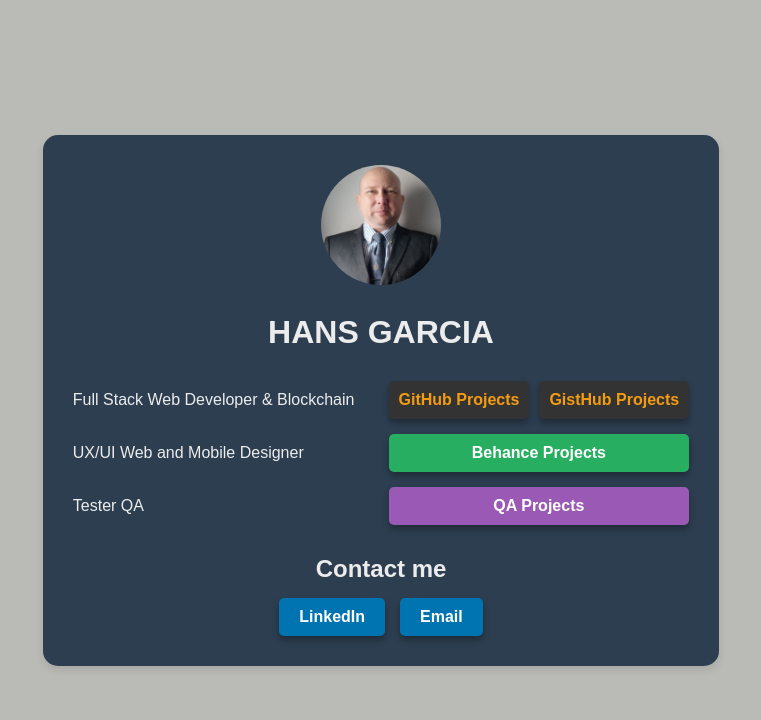
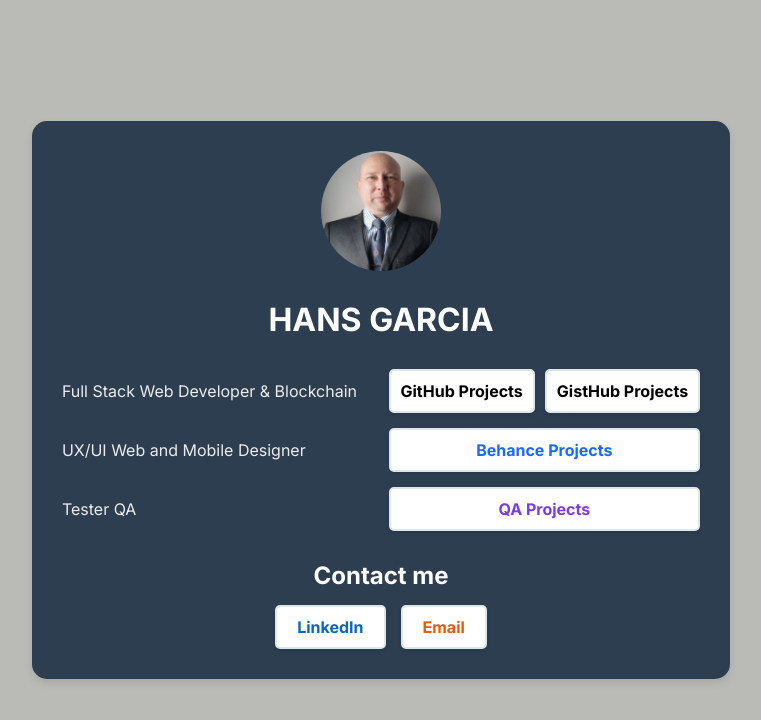
Before and after one commit to Hans-Rafael/hans-rafael.github.io, a React (Vite) app: page / in a window 1280 px wide. Shown: the top 720 px of the page, without its empty margins (259-1020 px from the left). Built offline with nearby package versions, Linux system fonts and the light colour scheme.

Commit message:
Actualizar diseño con nueva paleta de colores y fuente Inter

```diff
--- a/index.html
+++ b/index.html
@@ -4,6 +4,9 @@
     <meta charset="UTF-8" />
     <link rel="icon" type="image/x-icon" href="./public/favicon.ico">
     <meta name="viewport" content="width=device-width, initial-scale=1.0" />
+    <link rel="preconnect" href="https://fonts.googleapis.com">
+    <link rel="preconnect" href="https://fonts.gstatic.com" crossorigin>
+    <link href="https://fonts.googleapis.com/css2?family=Inter:wght@400;500;600;700&display=swap" rel="stylesheet">
     <title>Hans-Garcia-Portfolio</title>
   </head>
   <body>
--- a/src/assets/styles.css
+++ b/src/assets/styles.css
@@ -4,7 +4,7 @@ body {
   align-items: center;
   min-height: 100vh;
   background-color: rgb(186, 186, 182);
-  font-family: Arial, sans-serif;
+  font-family: 'Inter', sans-serif;
   margin: 0;
   padding: 20px;
   box-sizing: border-box;
@@ -28,6 +28,8 @@ body {
   box-shadow: 0 6px 18px rgba(0, 0, 0, 0.2);
 }
 
+
+
 .avatar {
   width: 120px;
   height: 120px;
@@ -38,6 +40,7 @@ body {
 h1 {
   font-size: 2rem;
   margin: 10px 0 30px 0;
+  color: #ffffff;
 }
 
 .content-grid {
@@ -58,18 +61,21 @@ h1 {
   font-size: 1rem;
   margin: 0;
   text-align: left;
+  color: #ECECEC;
 }
 
 .role-row a {
   padding: 10px;
   text-decoration: none;
-  color: #f39c12;
+  color: #000000;
   font-weight: bold;
   text-align: center;
   border-radius: 5px;
   transition: all 0.3s ease;
-  background: #333;
-  box-shadow: 0 4px 6px rgba(0, 0, 0, 0.3);
+  background: #FFFFFF;
+  border: 2px solid #dfe6e9;
+  box-shadow: 0 2px 4px rgba(0, 0, 0, 0.1);
+  position: relative;
 }
 
 .buttons-row {
@@ -78,19 +84,46 @@ h1 {
 }
 
 .behance-btn {
-  background-color: #27ae60 !important;
+  color: #1869FF !important;
+}
+
+.behance-btn:hover {
+  background-color: #f8f9fa !important;
+  border: 2px solid #1869FF !important;
+}
+
+.behance-btn:active {
+  background-color: #1869FF !important;
   color: #ffffff !important;
+  transform: translateY(0);
 }
 
 .qa-btn {
-  background-color: #9b59b6 !important;
+  color: #7C3AED !important;
+}
+
+.qa-btn:hover {
+  background-color: #f8f9fa !important;
+  border: 2px solid #7C3AED !important;
+}
+
+.qa-btn:active {
+  background-color: #7C3AED !important;
   color: #ffffff !important;
+  transform: translateY(0);
 }
 
 .role-row a:hover {
-  opacity: 0.8;
+  background: #f8f9fa;
+  border: 2px solid #000000;
   transform: translateY(-2px);
-  box-shadow: 0 6px 8px rgba(0, 0, 0, 0.4);
+  box-shadow: 0 4px 8px rgba(0, 0, 0, 0.15);
+}
+
+.role-row a:active {
+  background: #000000;
+  color: #ffffff;
+  transform: translateY(0);
 }
 
 .contact {
@@ -101,6 +134,7 @@ h1 {
 .contact h3 {
   font-size: 1.5rem;
   margin-bottom: 15px;
+  color: #ffffff;
 }
 
 .contact-buttons {
@@ -116,28 +150,48 @@ h1 {
   text-align: center;
   border-radius: 5px;
   transition: all 0.3s ease;
-  box-shadow: 0 4px 6px rgba(0, 0, 0, 0.3);
+  background: #FFFFFF;
+  border: 2px solid #dfe6e9;
+  box-shadow: 0 2px 4px rgba(0, 0, 0, 0.1);
+  position: relative;
 }
 
 .contact-buttons a {
-  background: #0073b1;
+  color: #0A66C2;
+}
+
+.contact-buttons a:hover {
+  background: #f8f9fa;
+  border: 2px solid #0A66C2;
+  transform: translateY(-2px);
+  box-shadow: 0 4px 8px rgba(0, 0, 0, 0.15);
+}
+
+.contact-buttons a:active {
+  background: #0A66C2;
   color: #ffffff;
+  transform: translateY(0);
 }
 
 .email-btn {
-  background-color: #e74c3c;
-  color: #ffffff;
-  border: none;
+  color: #EA580C !important;
   cursor: pointer;
   font-family: inherit;
   font-size: inherit;
   font-weight: bold;
 }
 
-.contact-buttons a:hover, .email-btn:hover {
-  opacity: 0.8;
+.email-btn:hover {
+  background-color: #f8f9fa !important;
+  border: 2px solid #EA580C !important;
   transform: translateY(-2px);
-  box-shadow: 0 6px 8px rgba(0, 0, 0, 0.4);
+  box-shadow: 0 4px 8px rgba(0, 0, 0, 0.15);
+}
+
+.email-btn:active {
+  background-color: #EA580C !important;
+  color: #ffffff !important;
+  transform: translateY(0);
 }
 
 @media (max-width: 600px) {
```
